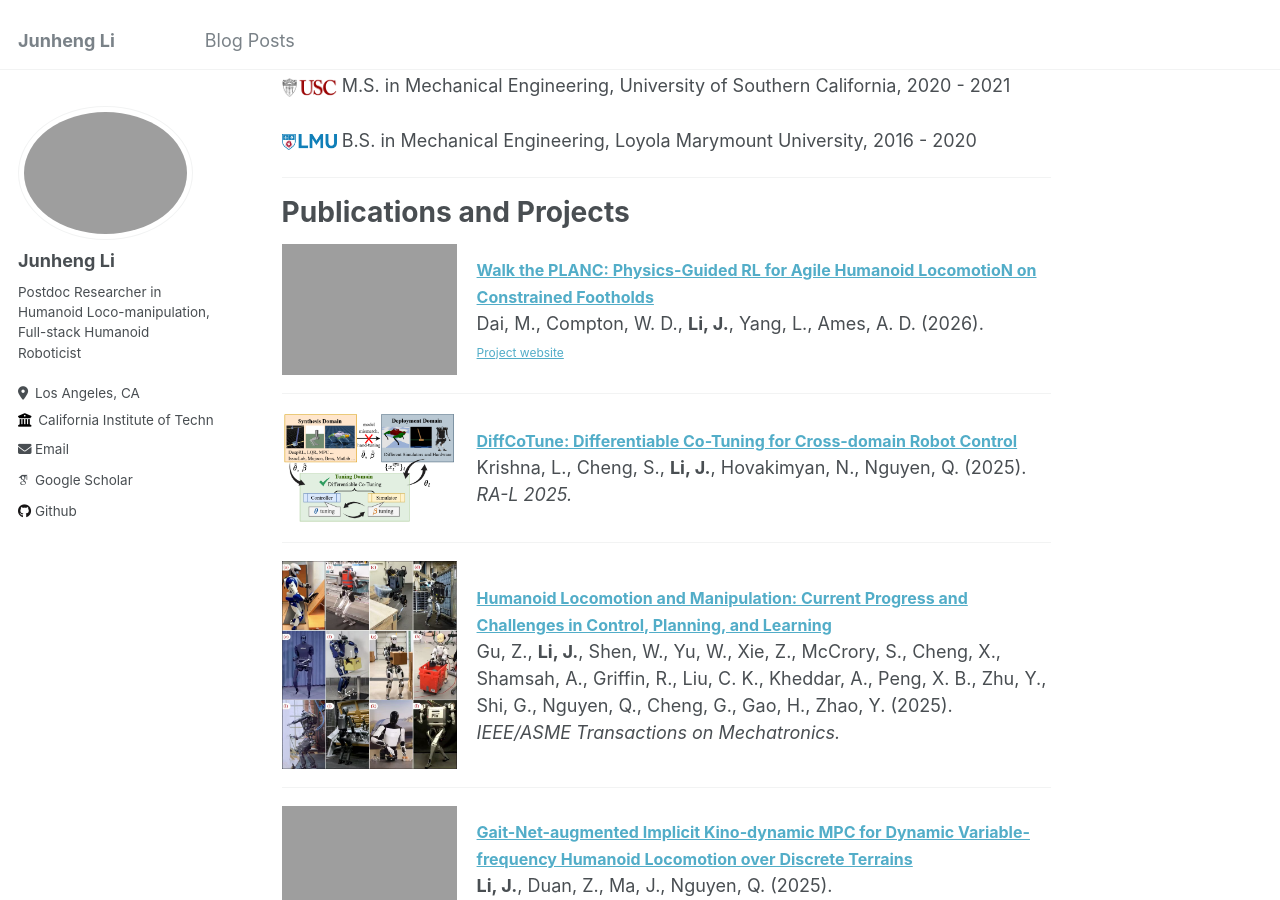
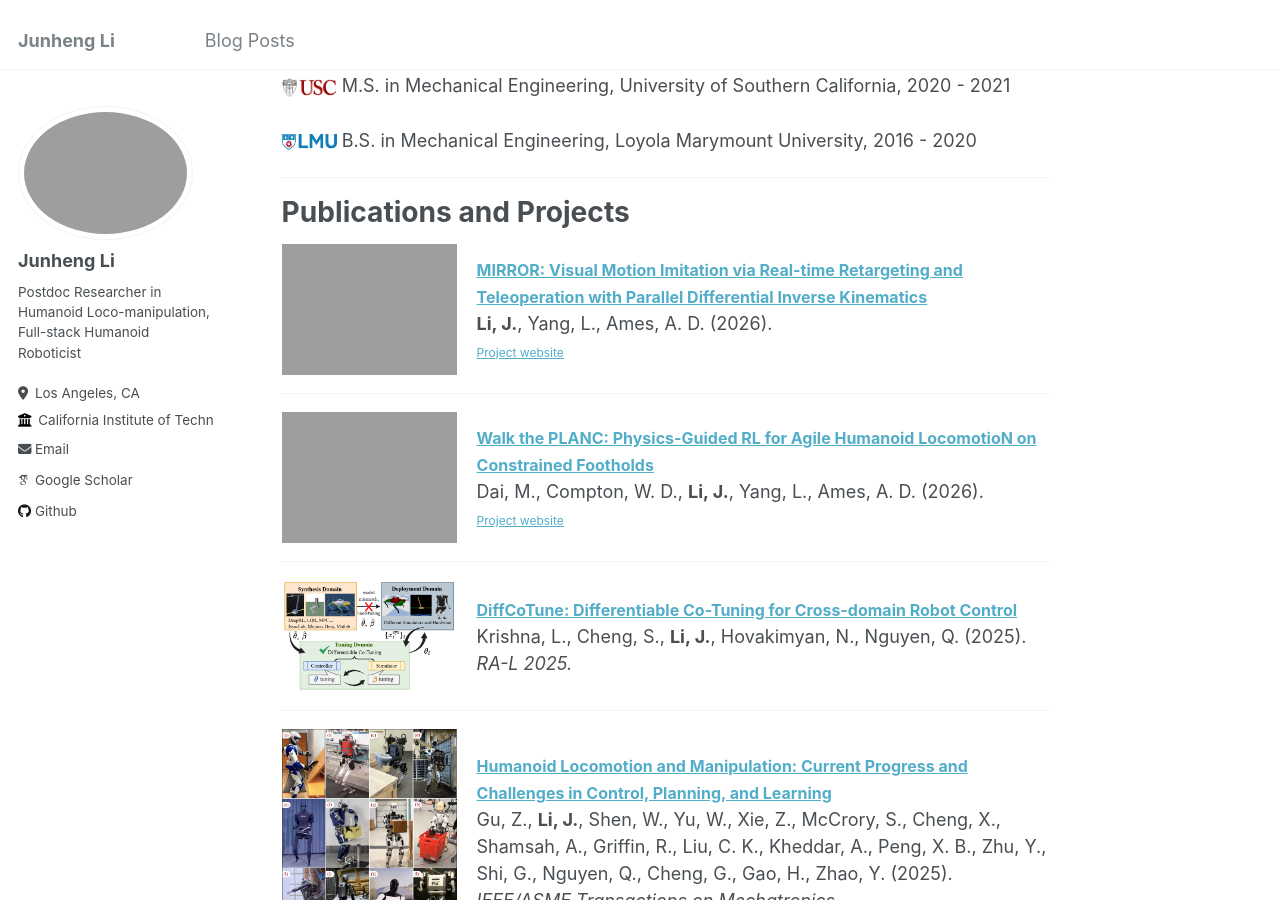
Before and after one commit to junhengl/junhengl.github.io, a Jekyll site: the page built from _pages/about.md, in a window 1280 px wide and 900 px high, scrolled down 512 px. Built offline with Jekyll 4.4.1, drawn with Linux system fonts in a browser that asks for light colours; some web fonts are replaced.

Commit message:
mirror
Added publication details for 'MIRROR' and updated layout.

```diff
--- a/_pages/about.md
+++ b/_pages/about.md
@@ -27,6 +27,23 @@ Education
 
 Publications and Projects
 ======
+
+<div style="display: flex; align-items: center;">
+  <img src="https://junhengl.github.io/images/mirror.gif" alt="GIF Description" width="175" style="margin-right: 20px;">
+  <div>
+    <a href="https://arxiv.org/pdf/2603.23995" style="font-weight: bold; font-size: 16px;">
+      MIRROR: Visual Motion Imitation via Real-time Retargeting and Teleoperation with Parallel Differential Inverse Kinematics
+    </a>
+    <br>
+    <b>Li, J.</b>, Yang, L., Ames, A. D. (2026).
+    <br>
+    <a href="https://caltech-amber.github.io/mirror/" style=" font-size: 12px;">
+      Project website
+    </a>
+  </div>
+</div>
+
+---
 
 <div style="display: flex; align-items: center;">
   <img src="https://junhengl.github.io/images/planc.gif" alt="GIF Description" width="175" style="margin-right: 20px;">
```
